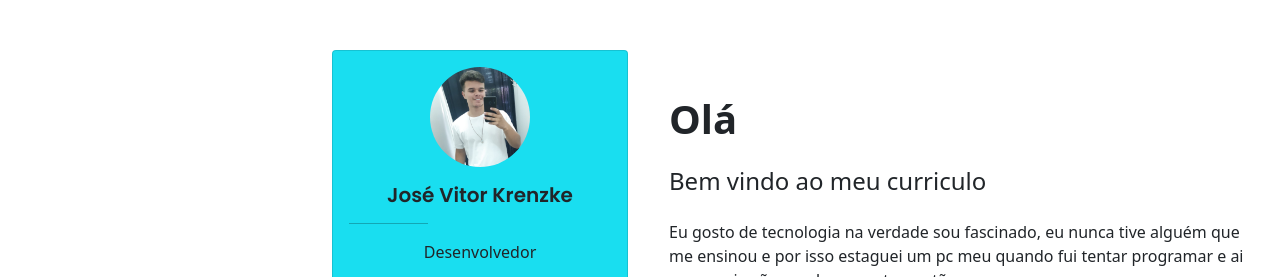
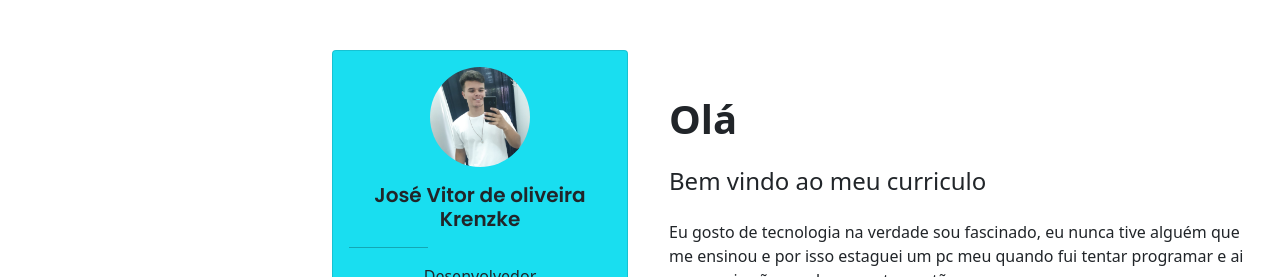
Before and after one commit to JoseKrenzke/bootstrap, a plain HTML site: page index.html in a window 1280 px wide. Shown: the top 277 px of the page. Drawn offline with Linux system fonts and the light colour scheme.

Commit message:
alterei o meu nome

```diff
--- a/index.html
+++ b/index.html
@@ -24,7 +24,7 @@
 
                     </div>
                     <div class="card-body">
-                        <h5 class="text-center card-title" id="nome-no-html">José Vitor Krenzke</h5>
+                        <h5 class="text-center card-title" id="nome-no-html">José Vitor de oliveira Krenzke</h5>
                         <hr class="hr">
                         <p class="text-center">
                             Desenvolvedor
```
